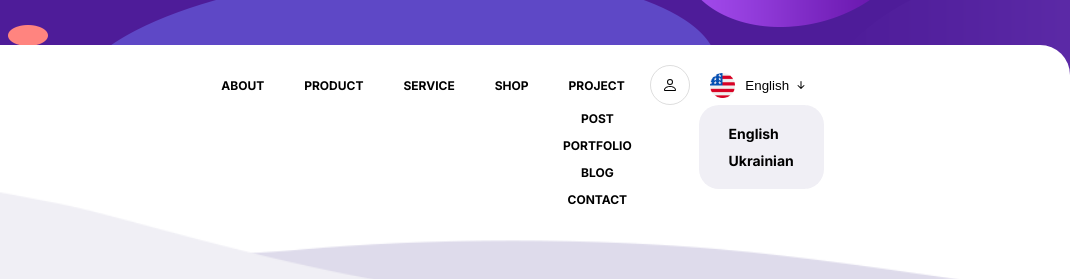
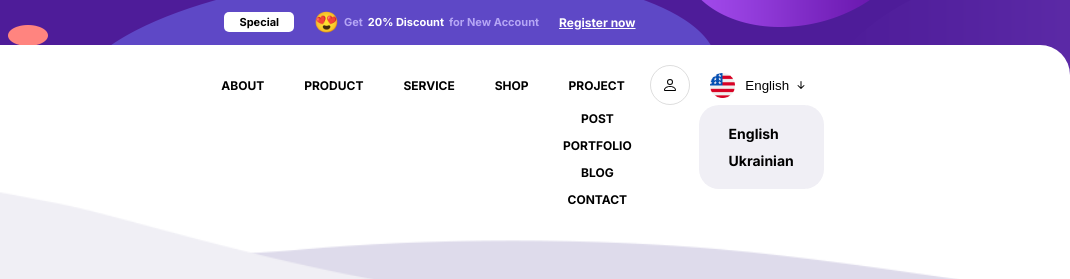
Before and after one commit to humblezxc/iteck-project, a website built with Vite: page index.html in a window 1280 px wide. Shown: the top 279 px of the page, 210-1280 px from the left. Built offline with nearby package versions, Linux system fonts and the light colour scheme.

Commit message:
Changed top-banner section

```diff
--- a/index.html
+++ b/index.html
@@ -7,7 +7,18 @@
     <title>Vite App</title>
 </head>
 <body>
-<div class="top_banner"></div>
+<div class="top-banner">
+    <div class="container top-banner__container">
+        <a class="button_white" href="pages/contact/index.html">Special</a>
+        <span class="top-banner__text">
+            <span class="text_emoji">&#128525;</span>
+            <span class="text_purple"> Get </span>
+            20% Discount
+            <span class="text_purple">for New Account</span>
+        </span>
+        <a class="link_small" href="pages/contact/index.html">Register now</a>
+    </div>
+</div>
 <header>
     <div class="container header__container">
         <div class="header__triggers">
--- a/styles/header.scss
+++ b/styles/header.scss
@@ -1,13 +1,34 @@
 @use "variables" as v;
 
-.top_banner {
+.top-banner {
   width: 100%;
-  height: 75px;
+  min-height: 45px;
   background-image: url("../assets/images/top_nav_background.png");
   background-position: center;
   background-repeat: no-repeat;
   background-size: cover;
   margin-bottom: -30px;
+  padding-bottom: 30px;
+  font: var(--smallest-font);
+  color: var(--white-color);
+
+  &__container {
+    display: flex;
+    justify-content: center;
+    align-items: center;
+    margin: 0 auto;
+    padding: 10px;
+    gap: var(--gap);
+    text-align: center;
+  }
+
+  &__text {
+    display: flex;
+    flex-wrap: wrap;
+    column-gap: 5px;
+    align-items: center;
+    justify-content: center;
+  }
 }
 
 header {
```
